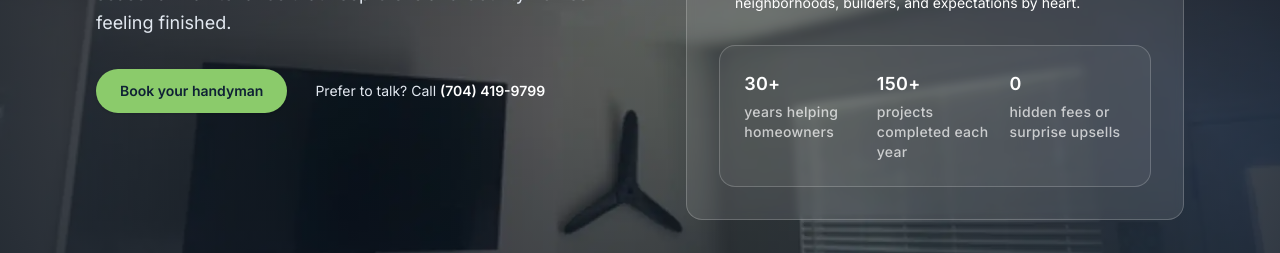
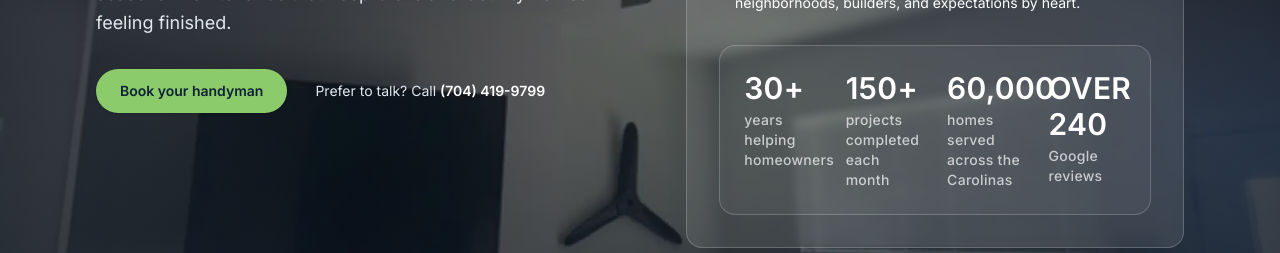
Before and after one commit to Masonba11/installitguy, a Next.js app: page / in a window 1280 px wide. Shown: the part 466-719 px from the top of the page. Built offline with nearby package versions, Linux system fonts and the light colour scheme; no server answers.

Commit message:
Animate homepage stats counters

```diff
--- a/pages/index.jsx
+++ b/pages/index.jsx
@@ -12,6 +12,7 @@ import {
 } from "../data/serviceAreas";
 import dynamic from "next/dynamic";
 import HeroSection from "../components/HeroSection";
+import { useEffect, useRef, useState } from "react";
 
 const Reviews = dynamic(() => import("../components/Reviews"), {
   ssr: false,
@@ -49,6 +50,67 @@ const projectJourney = [
   "project1.4.JPG",
 ];
 
+function AnimatedStat({ value, suffix = "", prefix = "", duration = 1500 }) {
+  const [displayValue, setDisplayValue] = useState(0);
+  const elementRef = useRef(null);
+  const hasAnimated = useRef(false);
+  const frameRef = useRef(null);
+
+  useEffect(() => {
+    const element = elementRef.current;
+    if (!element) return;
+
+    const observer = new IntersectionObserver(
+      (entries) => {
+        entries.forEach((entry) => {
+          if (entry.isIntersecting && !hasAnimated.current) {
+            hasAnimated.current = true;
+            const startTime = performance.now();
+
+            const animate = (now) => {
+              const progress = Math.min((now - startTime) / duration, 1);
+              const eased = 1 - Math.pow(1 - progress, 3);
+              const currentValue = Math.round(value * eased);
+              setDisplayValue(currentValue);
+
+              if (progress < 1) {
+                frameRef.current = requestAnimationFrame(animate);
+              } else {
+                setDisplayValue(value);
+              }
+            };
+
+            frameRef.current = requestAnimationFrame(animate);
+            observer.disconnect();
+          }
+        });
+      },
+      { threshold: 0.4 }
+    );
+
+    observer.observe(element);
+
+    return () => {
+      observer.disconnect();
+      if (frameRef.current) {
+        cancelAnimationFrame(frameRef.current);
+      }
+    };
+  }, [value, duration]);
+
+  const formattedValue = new Intl.NumberFormat("en-US").format(displayValue);
+  const appliedPrefix = prefix && displayValue >= value ? prefix : "";
+  const appliedSuffix = suffix && displayValue >= value ? suffix : "";
+
+  return (
+    <span ref={elementRef}>
+      {appliedPrefix}
+      {formattedValue}
+      {appliedSuffix}
+    </span>
+  );
+}
+
 export default function Home() {
   const featuredServices = services.slice(0, 6);
   const highlights = [
@@ -69,9 +131,10 @@ export default function Home() {
     },
   ];
   const stats = [
-    { value: "30+", label: "years helping homeowners" },
-    { value: "150+", label: "projects completed each year" },
-    { value: "0", label: "hidden fees or surprise upsells" },
+    { value: 30, suffix: "+", label: "years helping homeowners" },
+    { value: 150, suffix: "+", label: "projects completed each month" },
+    { value: 60000, label: "homes served across the Carolinas" },
+    { value: 240, prefix: "Over ", label: "Google reviews" },
   ];
   const jsonLd = {
     "@context": "https://schema.org",
@@ -372,11 +435,15 @@ export default function Home() {
                 ))}
               </ul>
               <div className="mt-8 rounded-2xl border border-white/20 bg-white/5 p-6 text-white">
-                <dl className="grid grid-cols-3 gap-4 text-xs uppercase tracking-wide text-white/80">
+                <dl className="grid grid-cols-2 gap-6 text-xs uppercase tracking-wide text-white/80 sm:grid-cols-4">
                   {stats.map((stat) => (
-                    <div key={stat.label}>
-                      <dt className="text-white text-lg font-semibold">
-                        {stat.value}
+                    <div key={stat.label} className="text-left">
+                      <dt className="text-white text-2xl font-semibold md:text-3xl">
+                        <AnimatedStat
+                          value={stat.value}
+                          suffix={stat.suffix}
+                          prefix={stat.prefix}
+                        />
                       </dt>
                       <dd className="mt-1 text-white/70 normal-case text-sm font-medium">
                         {stat.label}
```
